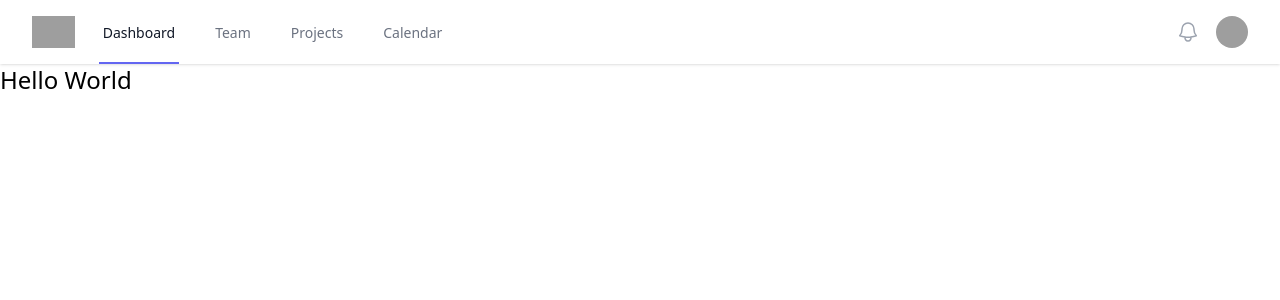
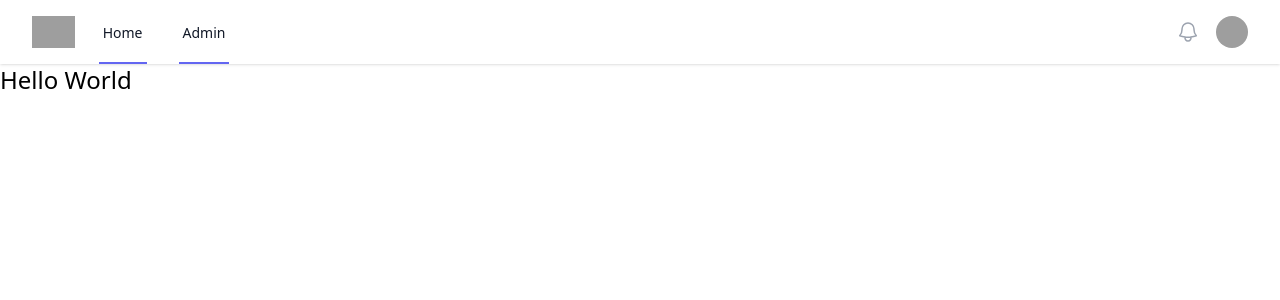
Before and after one commit to callan321/ignite-life-frontend-experimental, a React (Vite) app: page / in a window 1280 px wide. Shown: the top 300 px of the page. Built offline with nearby package versions, Linux system fonts and the light colour scheme; grey boxes are pictures that could not be loaded.

Commit message:
Added Admin Page

```diff
--- a/src/App.tsx
+++ b/src/App.tsx
@@ -1,5 +1,6 @@
 import {Route, Routes} from "react-router-dom";
 import Home from "./pages/Home.tsx";
+import Admin from "./pages/Admin.tsx";
 import MainLayout from "./layouts/MainLayout.tsx";
 
 
@@ -8,6 +9,7 @@ export default function App() {
         <Routes>
             <Route path="/" element={<MainLayout/>}>
                 <Route index element={<Home/>}/>
+                <Route path="/admin" element={<Admin/>}/>
             </ Route>
         </Routes>
     )
--- a/src/components/NavBar.tsx
+++ b/src/components/NavBar.tsx
@@ -1,7 +1,17 @@
 import { Disclosure, DisclosureButton, DisclosurePanel, Menu, MenuButton, MenuItem, MenuItems } from '@headlessui/react'
 import { Bars3Icon, BellIcon, XMarkIcon } from '@heroicons/react/24/outline'
 
-export default function NavBar() {
+interface NavBarProps {
+    items: Item[];
+}
+
+interface Item {
+    name : string,
+    link: string,
+}
+
+export default function NavBar({items}: NavBarProps) {
+
     return (
         <Disclosure as="nav" className="bg-white shadow">
             <div className="mx-auto max-w-7xl px-2 sm:px-6 lg:px-8">
@@ -24,34 +34,19 @@ export default function NavBar() {
                             />
                         </div>
                         <div className="hidden sm:ml-6 sm:flex sm:space-x-8">
-                            {/* Current: "border-indigo-500 text-gray-900", Default: "border-transparent text-gray-500 hover:border-gray-300 hover:text-gray-700" */}
-                            <a
-                                href="#"
-                                className="inline-flex items-center border-b-2 border-indigo-500 px-1 pt-1 text-sm font-medium text-gray-900"
-                            >
-                                Dashboard
-                            </a>
-                            <a
-                                href="#"
-                                className="inline-flex items-center border-b-2 border-transparent px-1 pt-1 text-sm font-medium text-gray-500 hover:border-gray-300 hover:text-gray-700"
-                            >
-                                Team
-                            </a>
-                            <a
-                                href="#"
-                                className="inline-flex items-center border-b-2 border-transparent px-1 pt-1 text-sm font-medium text-gray-500 hover:border-gray-300 hover:text-gray-700"
-                            >
-                                Projects
-                            </a>
-                            <a
-                                href="#"
-                                className="inline-flex items-center border-b-2 border-transparent px-1 pt-1 text-sm font-medium text-gray-500 hover:border-gray-300 hover:text-gray-700"
-                            >
-                                Calendar
-                            </a>
+                            {items.map((item) => (
+                                <a
+                                    key={item.name}
+                                    href={item.link}
+                                    className="inline-flex items-center border-b-2 border-indigo-500 px-1 pt-1 text-sm font-medium text-gray-900"
+                                >
+                                    {item.name}
+                                </a>
+                            ))}
                         </div>
                     </div>
-                    <div className="absolute inset-y-0 right-0 flex items-center pr-2 sm:static sm:inset-auto sm:ml-6 sm:pr-0">
+                    <div
+                        className="absolute inset-y-0 right-0 flex items-center pr-2 sm:static sm:inset-auto sm:ml-6 sm:pr-0">
                         <button
                             type="button"
                             className="relative rounded-full bg-white p-1 text-gray-400 hover:text-gray-500 focus:outline-none focus:ring-2 focus:ring-indigo-500 focus:ring-offset-2"
--- a/src/layouts/MainLayout.tsx
+++ b/src/layouts/MainLayout.tsx
@@ -2,9 +2,13 @@ import NavBar from "../components/NavBar.tsx";
 import {Outlet} from "react-router-dom";
 
 export default function MainLayout() {
+    const NavBarProps = [
+        { name: 'Home', link: '/' },
+        { name: 'Admin', link: '/admin' },
+    ]
     return (
         <div>
-            <NavBar/>
+            <NavBar items={NavBarProps} />
             <Outlet/>
         </div>
     )
--- /dev/null
+++ b/src/pages/Admin.tsx
@@ -0,0 +1,5 @@
+export default function Admin() {
+    return (
+        <h1>Admin</h1>
+    )
+}
```
